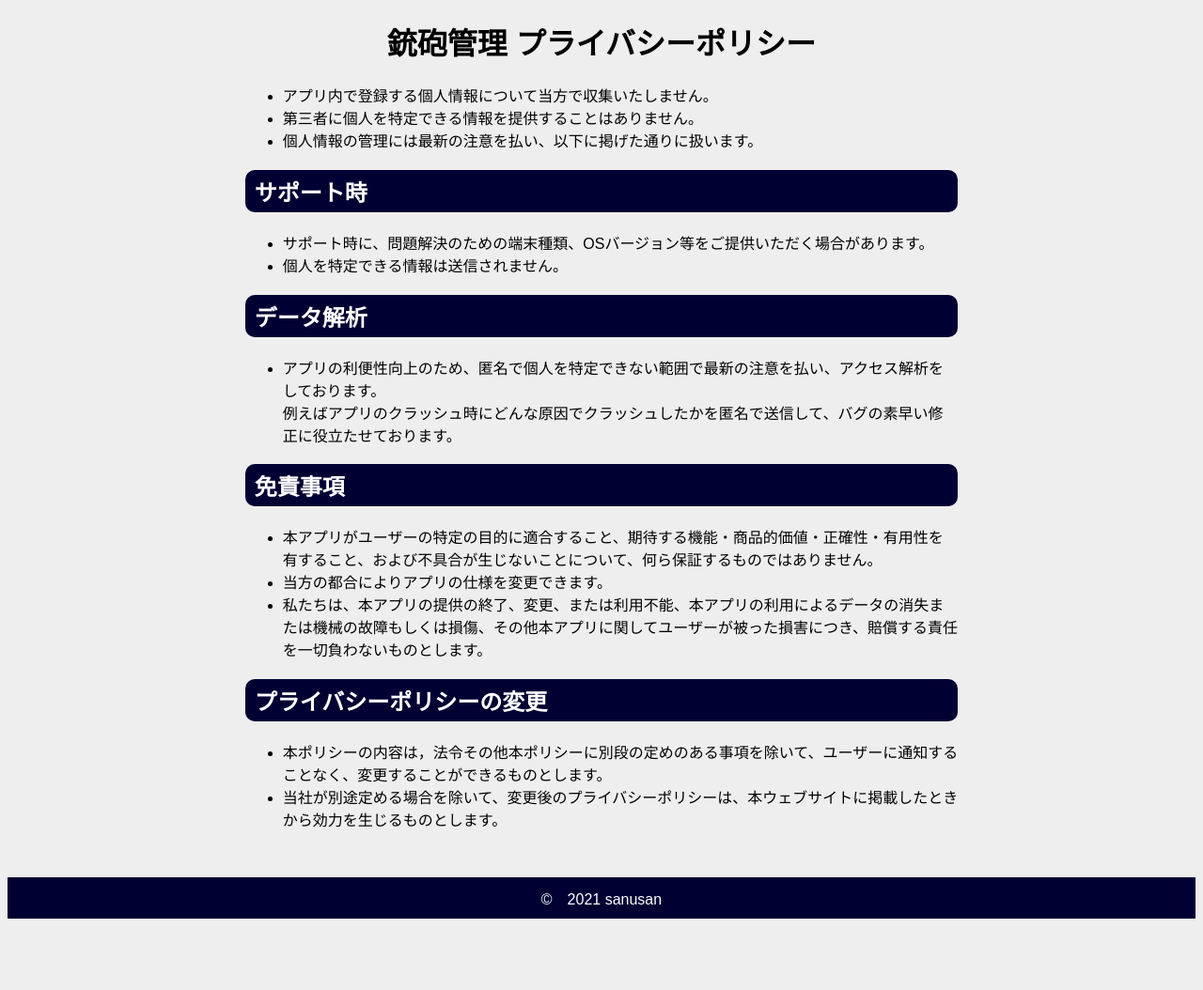
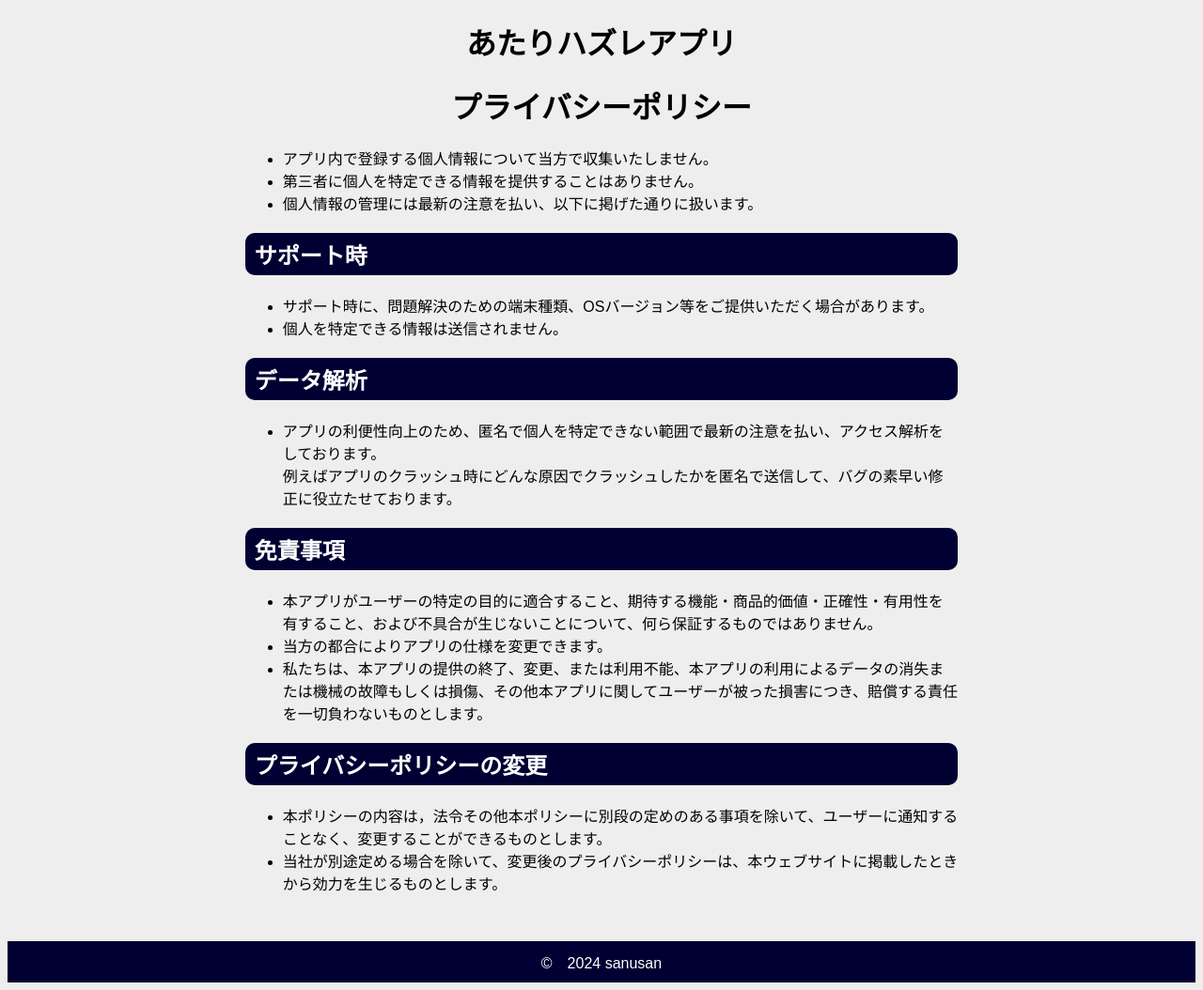
Before and after one commit to sanusan/AtariHazure, a plain HTML site: page docs/PrivacyPolicy/index.html in a window 1280 px wide. Shown: the whole page at 94% size. Before the commit the page ends 986 px from the top, so only its background shows below. Drawn offline with Linux system fonts and the light colour scheme.

Commit message:
update file

```diff
--- a/docs/PrivacyPolicy/index.html
+++ b/docs/PrivacyPolicy/index.html
@@ -2,12 +2,13 @@
 <html>
 	<head>
 		<meta charset="utf-8">
-		<title>銃砲管理 プライバシーポリシー</title>
+		<title>プライバシーポリシー</title>
 		<link rel="stylesheet" type="text/css" href="css/policy.css">
 	</head>
 	<body>
 		<div class="center">
-			<h1>銃砲管理 プライバシーポリシー</h1>
+			<h1>あたりハズレアプリ</h1>
+			<h1>プライバシーポリシー</h1>
 				<ul>
 					<li>アプリ内で登録する個人情報について当方で収集いたしません。</li>
 					<li>第三者に個人を特定できる情報を提供することはありません。</li>
@@ -37,7 +38,7 @@
 			<p>&nbsp;</p>
 		</div>
 		<!--フッター-->
-		<footer>©︎　2021 sanusan</footer>
+		<footer>©︎　2024 sanusan</footer>
 	</body>
 
 </html>
```
